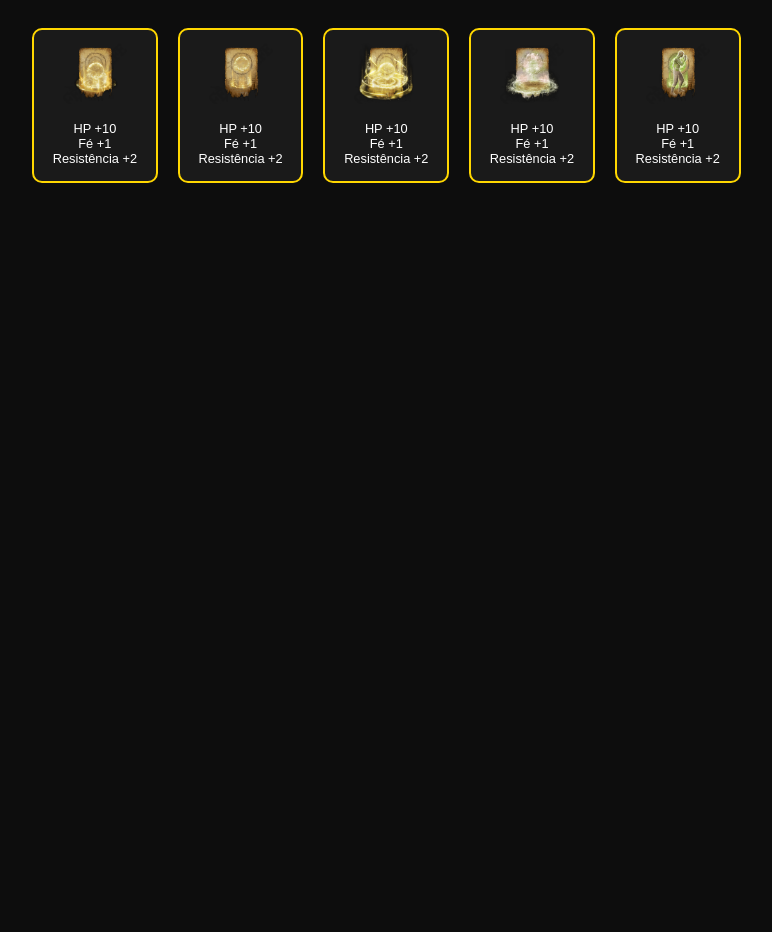
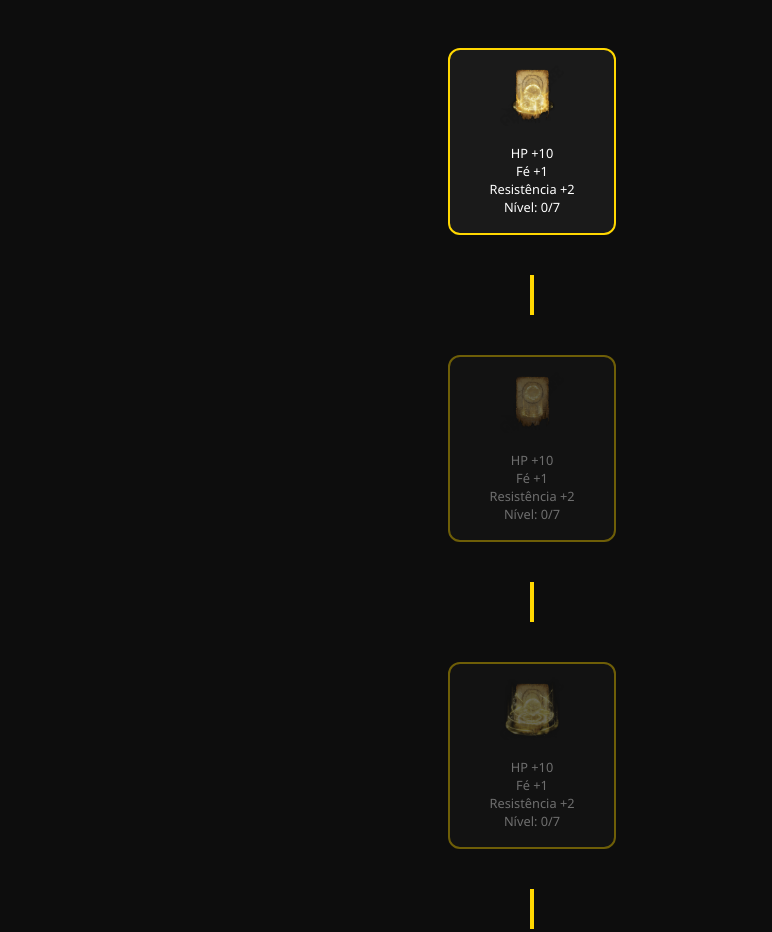
Before and after one commit to malfeitora/Skilltree, a plain HTML site: page index.html in a window 1280 px wide. Shown: the top 932 px of the page, without its empty margins (108-880 px from the left). Before the commit the page ends 800 px from the top, so only its background shows below. Drawn offline with Linux system fonts and the light colour scheme.

Commit message:
Update index.html

```diff
--- a/index.html
+++ b/index.html
@@ -7,27 +7,36 @@
     body {
       background-color: #0d0d0d;
       color: white;
-      font-family: Arial, sans-serif;
+      font-family: 'Segoe UI', Tahoma, Geneva, Verdana, sans-serif;
       display: flex;
       justify-content: center;
       align-items: center;
       flex-direction: column;
-      padding: 20px;
+      padding: 40px 20px;
     }
     .skill-tree {
-      display: grid;
-      grid-template-columns: repeat(auto-fill, minmax(120px, 1fr));
-      gap: 20px;
-      width: 100%;
-      max-width: 1000px;
+      display: flex;
+      flex-direction: column;
+      align-items: center;
+      gap: 40px;
+      position: relative;
     }
     .skill {
       background-color: #1a1a1a;
       border: 2px solid gold;
-      border-radius: 10px;
+      border-radius: 12px;
       text-align: center;
-      padding: 10px;
+      padding: 12px;
+      width: 140px;
       transition: transform 0.2s;
+      opacity: 0.4;
+      pointer-events: none;
+      position: relative;
+      z-index: 2;
+    }
+    .skill.unlocked {
+      opacity: 1;
+      pointer-events: auto;
     }
     .skill:hover {
       transform: scale(1.05);
@@ -53,6 +62,13 @@
       cursor: pointer;
       margin-top: 5px;
       display: none;
+    }
+    .connector {
+      width: 4px;
+      height: 40px;
+      background: gold;
+      margin: 0 auto;
+      z-index: 1;
     }
     #overlay {
       position: fixed;
@@ -100,7 +116,7 @@
   <div class="skill-tree" id="tree"></div>  <div id="overlay"></div>
   <div id="game-box">
     <div id="score">0 / 20</div>
-    <div id="game-timer">15</div>
+    <div id="game-timer">23</div>
   </div>  <script>
     const habilidades = [
       'heal_incantation_elden_ring_wiki_guide_200px (1).png',
@@ -111,14 +127,22 @@
     ];
 
     const tree = document.getElementById('tree');
+    let currentSkillIndex = 0;
     let ballsClicked = 0;
-    let ballTimer;
-    let gameTimeLeft = 15;
+    let gameTimeLeft = 23;
     let gameInterval;
 
-    habilidades.forEach((src) => {
+    function criarHabilidades() {
+      habilidades.forEach((src, index) => {
+        if (index > 0) {
+          const line = document.createElement('div');
+          line.className = 'connector';
+          tree.appendChild(line);
+        }
+
         const div = document.createElement('div');
         div.className = 'skill';
+        if (index === 0) div.classList.add('unlocked');
 
         const img = document.createElement('img');
         img.src = src;
@@ -126,15 +150,21 @@
 
         const attr = document.createElement('div');
         attr.className = 'attributes';
-      attr.innerHTML = 'HP +10<br>Fé +1<br>Resistência +2';
+        attr.dataset.hp = 10;
+        attr.dataset.faith = 1;
+        attr.dataset.res = 2;
+        attr.dataset.level = 0;
+        attr.innerHTML = `HP +10<br>Fé +1<br>Resistência +2<br>Nível: 0/7`;
 
         const btn = document.createElement('button');
         btn.className = 'upa-btn';
         btn.textContent = 'Upa';
-      btn.onclick = () => iniciarMinigame();
+        btn.onclick = () => iniciarMinigame(attr, div, index);
 
         img.onclick = () => {
+          if (div.classList.contains('unlocked')) {
             btn.style.display = 'inline-block';
+          }
         };
 
         div.appendChild(img);
@@ -142,14 +172,15 @@
         div.appendChild(btn);
         tree.appendChild(div);
       });
+    }
 
-    function iniciarMinigame() {
+    function iniciarMinigame(attr, div, index) {
       document.getElementById('overlay').style.display = 'block';
       document.getElementById('game-box').style.display = 'block';
       ballsClicked = 0;
-      gameTimeLeft = 15;
+      gameTimeLeft = 23;
       atualizarHUD();
-      gerarBola();
+      gerarBola(attr, div, index);
       gameInterval = setInterval(() => {
         gameTimeLeft--;
         atualizarHUD();
@@ -164,7 +195,7 @@
       document.getElementById('game-timer').innerText = gameTimeLeft;
     }
 
-    function gerarBola() {
+    function gerarBola(attr, div, index) {
       if (ballsClicked >= 20) return;
       const gameBox = document.getElementById('game-box');
       const ball = document.createElement('div');
@@ -178,20 +209,40 @@
         ballsClicked++;
         atualizarHUD();
         if (ballsClicked >= 20) {
-          encerrarJogo(true);
+          encerrarJogo(true, attr, div, index);
         } else {
-          gerarBola();
+          gerarBola(attr, div, index);
         }
       };
       gameBox.appendChild(ball);
     }
 
-    function encerrarJogo(sucesso) {
+    function encerrarJogo(sucesso, attr = null, div = null, index = 0) {
       clearInterval(gameInterval);
       document.getElementById('overlay').style.display = 'none';
       document.getElementById('game-box').style.display = 'none';
       document.querySelectorAll('.ball').forEach(b => b.remove());
-      alert(sucesso ? 'Desafio concluído!' : 'Tempo esgotado!');
+
+      if (sucesso && attr) {
+        let level = parseInt(attr.dataset.level) + 1;
+        attr.dataset.level = level;
+        attr.dataset.hp = 10 + level * 5;
+        attr.dataset.faith = 1 + level;
+        attr.dataset.res = 2 + level;
+        attr.innerHTML = `HP +${attr.dataset.hp}<br>Fé +${attr.dataset.faith}<br>Resistência +${attr.dataset.res}<br>Nível: ${level}/7`;
+
+        if (level >= 7) {
+          const nextSkill = tree.querySelectorAll('.skill')[index + 1];
+          if (nextSkill) nextSkill.classList.add('unlocked');
+          alert('Habilidade aprimorada completamente! Próxima desbloqueada.');
+        } else {
+          alert('Desafio concluído! Nível aumentado.');
         }
+      } else if (!sucesso) {
+        alert('Tempo esgotado!');
+      }
+    }
+
+    criarHabilidades();
   </script></body>
 </html>
```
Lines whose indentation alone changed are shown as unchanged.
